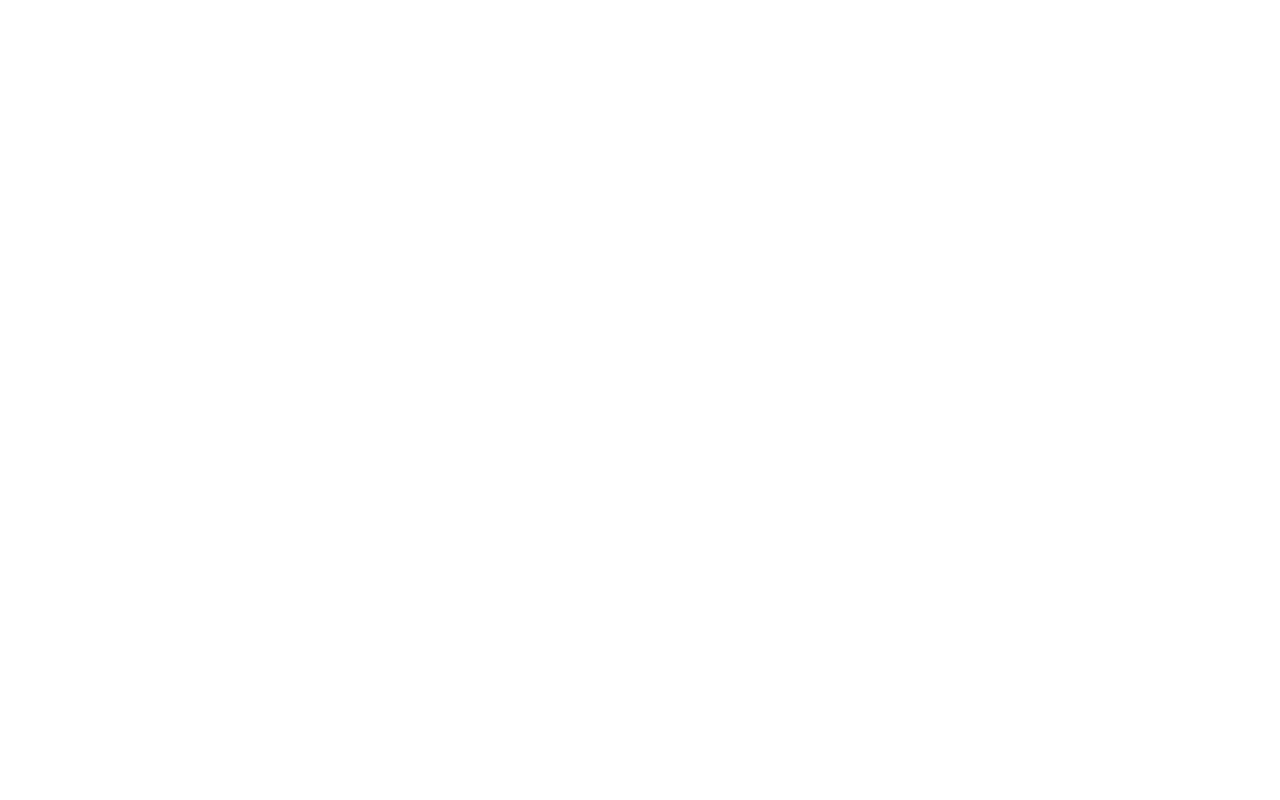
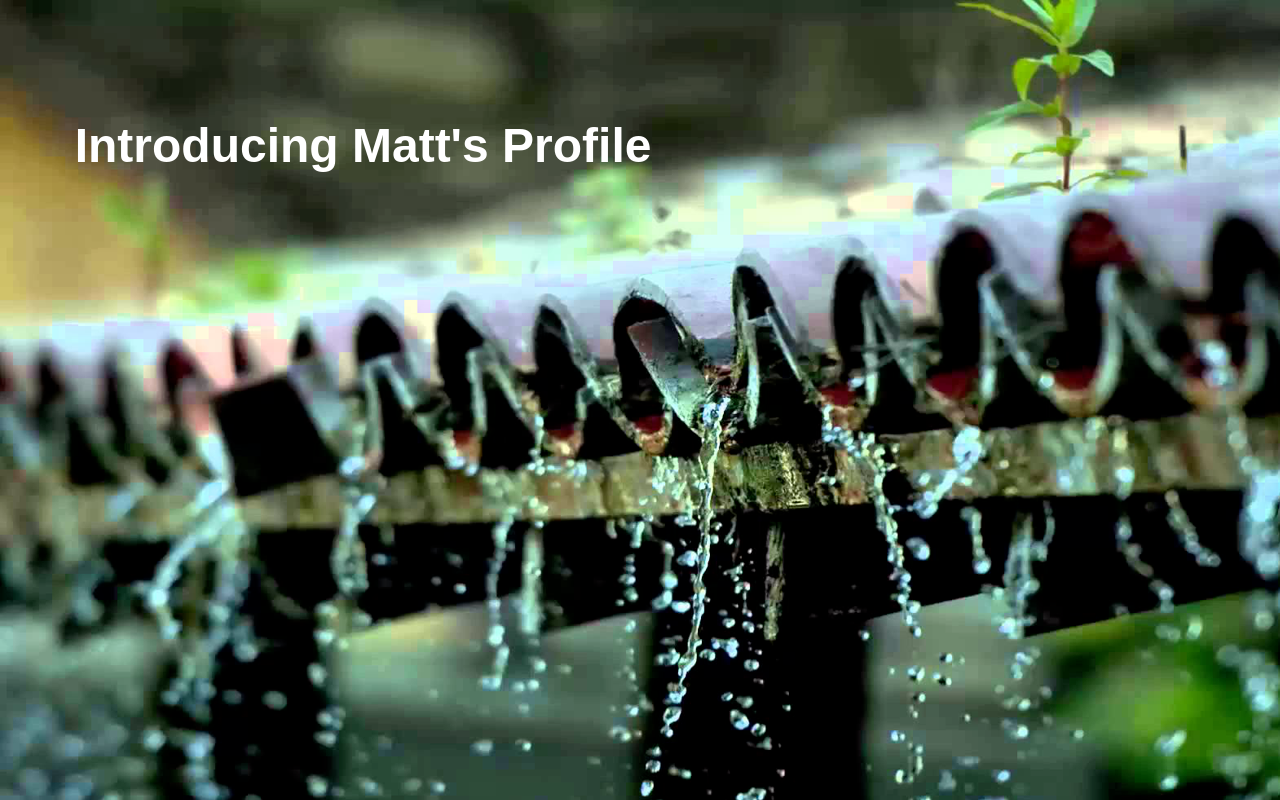
Before and after one commit to Majaru/RULONA_MATT_PersonalWebsite, a plain HTML site: page index.html in a window 1280 px wide. Drawn offline with Linux system fonts and the light colour scheme.

Commit message:
corrected syntax and file error

```diff
--- a/index.html
+++ b/index.html
@@ -1,5 +1,5 @@
 <html>
-<body background = "maxresdefault.jpg">
+<body background = "maxresdefault.png">
 
 <pre style=color:#FFFFFF;font-size:300%;font-family:Arial Unicode MS><b><br><br>     Introducing Matt's Profile</b></pre>
 
```
